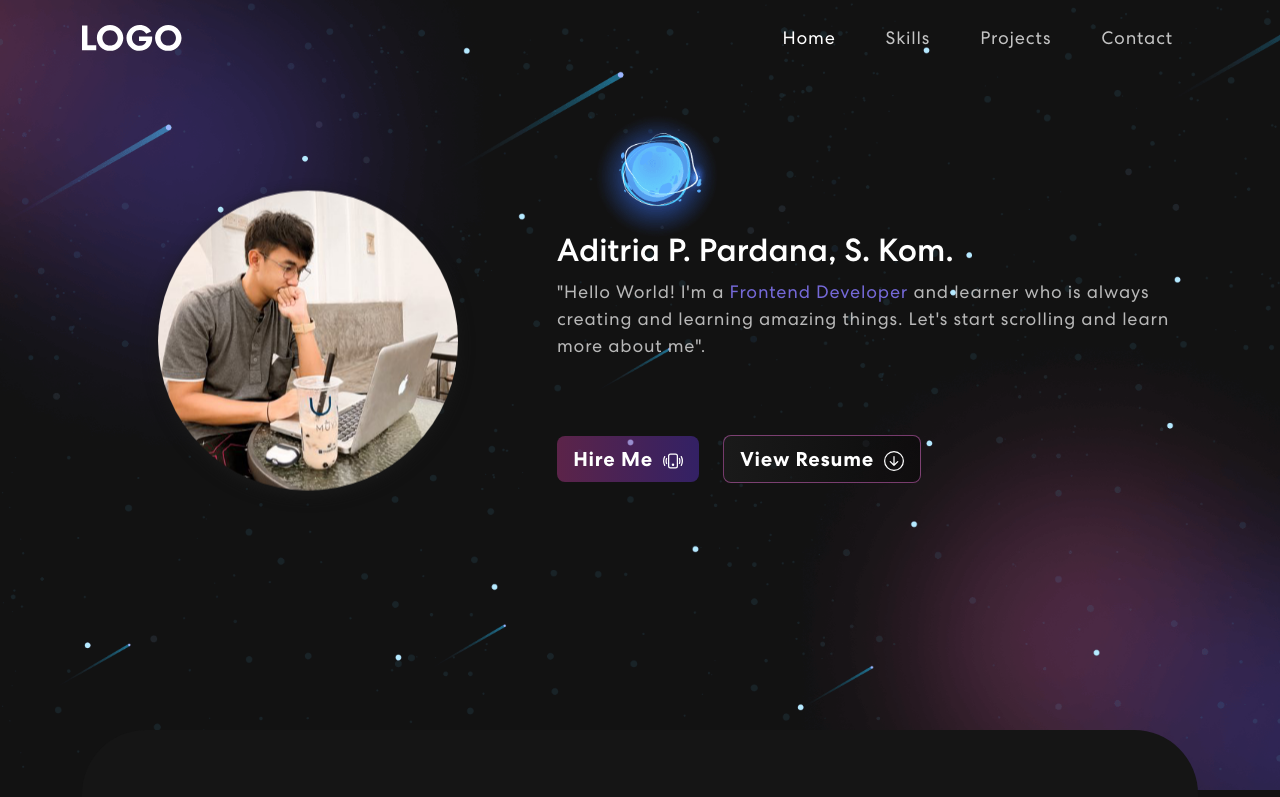
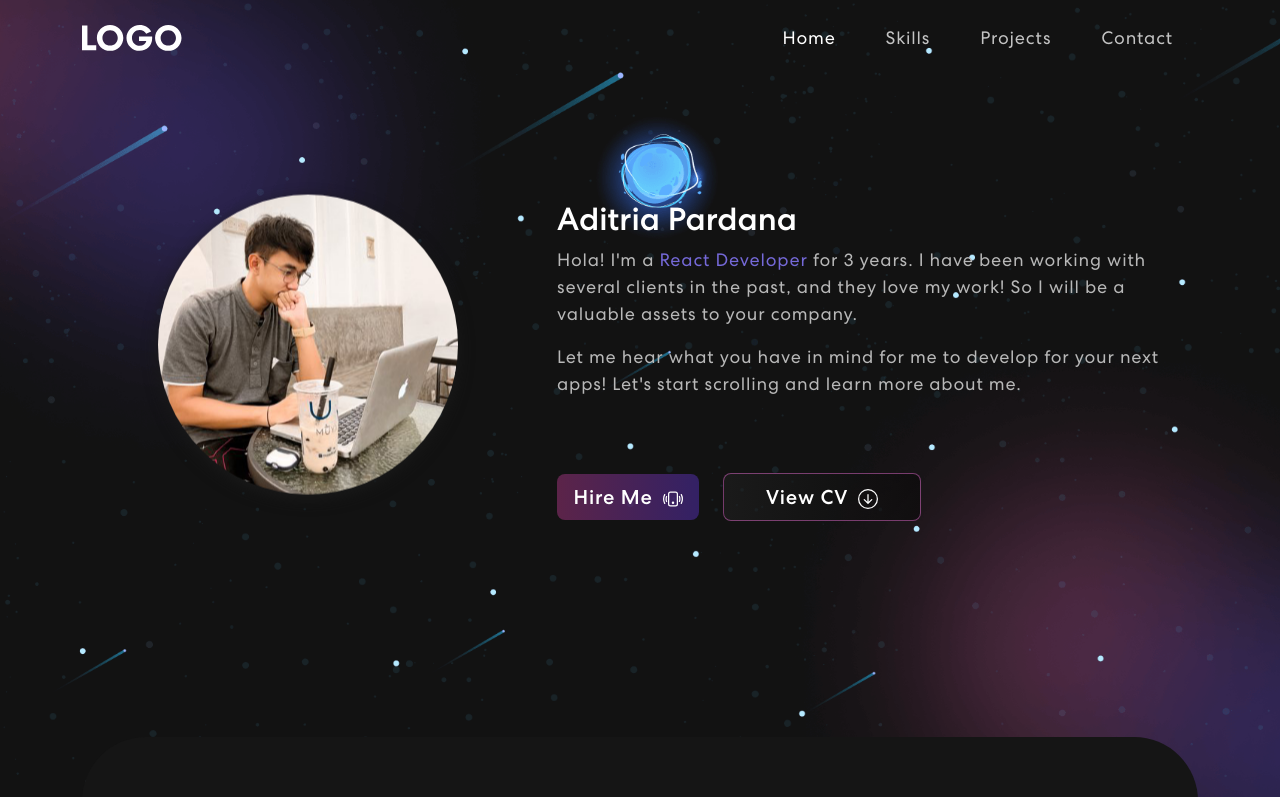
Before and after one commit to pardana/aditria-pardana, a React (Create React App) app: page / in a window 1280 px wide. Shown: the top 797 px of the page. Built offline with nearby package versions, Linux system fonts and the light colour scheme.

Commit message:
update section banner

```diff
--- a/src/App.css
+++ b/src/App.css
@@ -254,7 +254,7 @@ nav.navbar .navbar-toggler[aria-expanded="true"] .navbar-toggler-icon {
   background-repeat: no-repeat;
 }
 .banner .tagline {
-  font-weight: 700;
+  font-weight: 500;
   letter-spacing: 0.8px;
   padding: 8px 10px;
   background: linear-gradient(
@@ -269,7 +269,7 @@ nav.navbar .navbar-toggler[aria-expanded="true"] .navbar-toggler-icon {
   border-radius: 8px;
 }
 .banner .tagline-second {
-  font-weight: 700;
+  font-weight: 500;
   letter-spacing: 0.8px;
   padding: 8px 10px;
   background: linear-gradient(
--- a/src/components/Banner.js
+++ b/src/components/Banner.js
@@ -78,15 +78,17 @@ export default function Banner() {
                       : ""
                   }
                 >
-                  <h2>Aditria P. Pardana, S. Kom.</h2>
+                  <h2>Aditria Pardana</h2>
                   <p>
-                    "Hello World! I'm a
-                    <span style={{ color: "#7569D8" }}>
-                      {" "}
-                      Frontend Developer
-                    </span>{" "}
-                    and learner who is always creating and learning amazing
-                    things. Let's start scrolling and learn more about me".
+                    Hola! I'm a
+                    <span style={{ color: "#7569D8" }}> React Developer</span>{" "}
+                    for 3 years. I have been working with several clients in the
+                    past, and they love my work! So I will be a valuable assets
+                    to your company.
+                  </p>
+                  <p>
+                    Let me hear what you have in mind for me to develop for your
+                    next apps! Let's start scrolling and learn more about me.
                   </p>
                   <Row className="align-items-center">
                     <Col xs={12} md={6} xl={3}>
@@ -110,7 +112,7 @@ export default function Banner() {
                         className="tagline-second form-control"
                         onClick={() => console.log("connect")}
                       >
-                        View Resume
+                        View CV
                         <Icon.ArrowDownCircle size={20} color="white" />
                       </button>
                     </Col>
```
